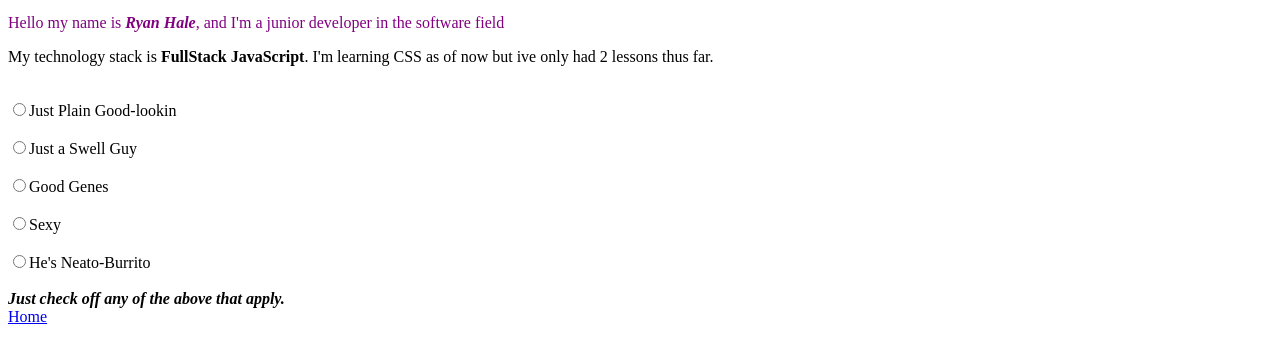
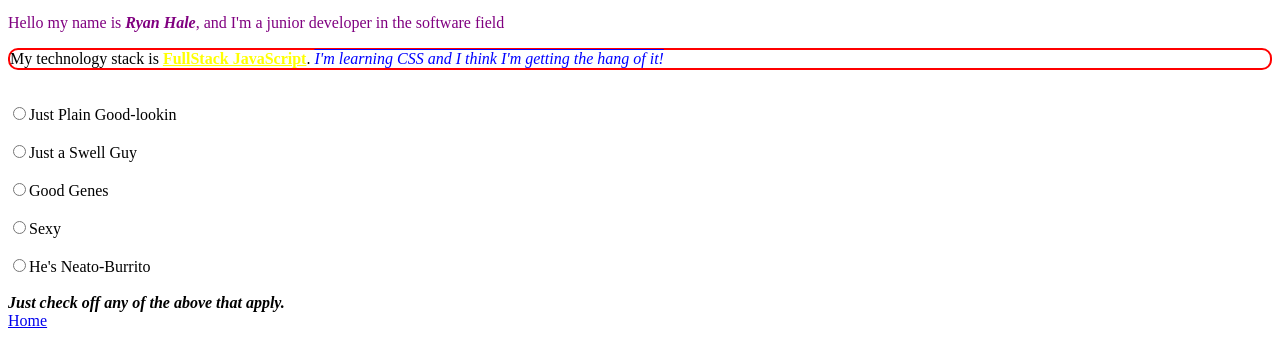
Before and after one commit to KingCastorius/About-me-2, a plain HTML site: page about.html in a window 1280 px wide. Shown: the part 404-768 px from the top of the page. Drawn offline with Linux system fonts and the light colour scheme.

Commit message:
more CSS

```diff
--- a/about.css
+++ b/about.css
@@ -6,3 +6,18 @@
 #header{
   color: purple
 }
+
+#descript{
+  text-decoration: underline;
+  color: yellow;
+}
+
+#bigone{
+  border: 2px solid red;
+  border-radius: 10px;
+}
+
+#newshit{
+  color: blue;
+  text-decoration: overline;
+}
--- a/about.html
+++ b/about.html
@@ -12,7 +12,7 @@
     </div>
     <p id="header">Hello my name is <b><em>Ryan Hale</em></b>, and I'm a junior developer in the software field</p>
 
-    <p>My technology stack is <b>FullStack JavaScript</b>. I'm learning CSS as of now but ive only had 2 lessons thus far.</p>
+    <p id="bigone">My technology stack is <b id="descript">FullStack JavaScript</b>. <em id="newshit">I'm learning CSS and I think I'm getting the hang of it!</em></p>
     <br>
       <input type="radio" name="" value="">Just Plain Good-lookin
     <br>
```
